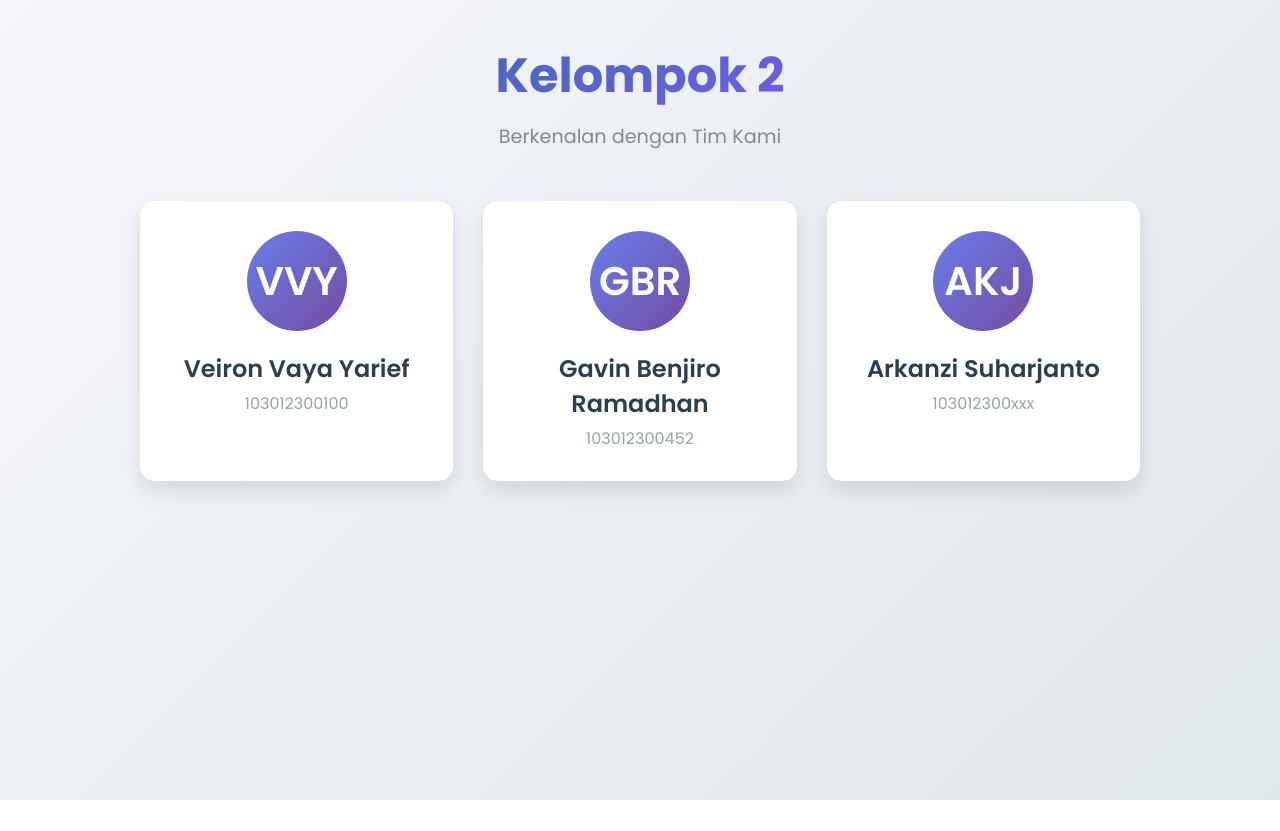
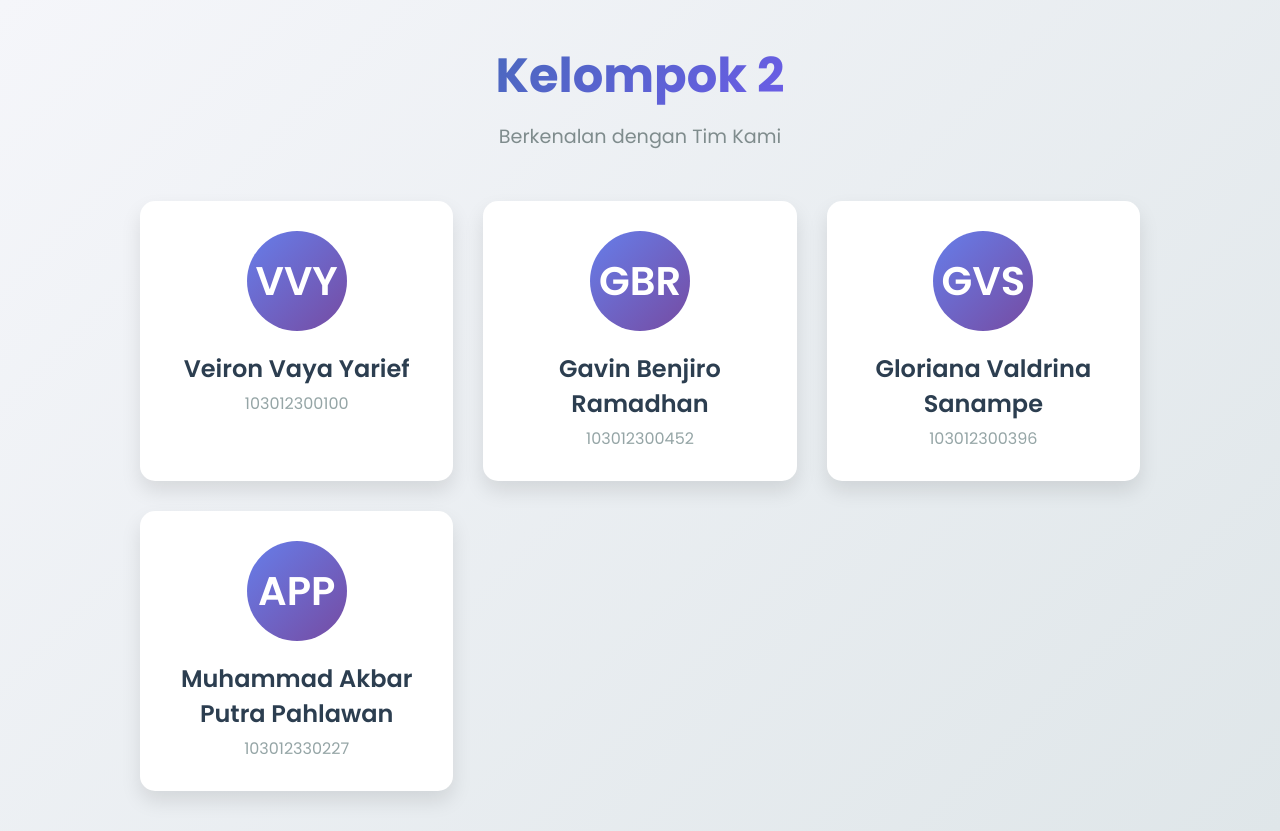
Before and after one commit to VeironVaya/deploy_vm_test_html, a plain HTML site: page index.html in a window 1280 px wide. Before the commit the page ends 800 px from the top, so only its background shows below. Drawn offline with Linux system fonts and the light colour scheme.

Commit message:
update tampilan

```diff
--- a/index.html
+++ b/index.html
@@ -3,7 +3,7 @@
 <head>
     <meta charset="UTF-8">
     <meta name="viewport" content="width=device-width, initial-scale=1.0">
-    <title>Profil Kelompok 2 - Modern</title>
+    <title>Profil Kelompok REXONA - Modern</title>
 
     <!-- Mengimpor Font dari Google Fonts -->
     <link rel="preconnect" href="https://fonts.googleapis.com">
@@ -152,9 +152,15 @@
 
         <!-- Kartu Anggota 3 -->
         <div class="member-card">
-            <div class="avatar">AKJ</div> <!-- Ganti dengan inisial nama -->
-            <h3>Arkanzi Suharjanto</h3>
-            <p>103012300xxx</p>
+            <div class="avatar">GVS</div> <!-- Ganti dengan inisial nama -->
+            <h3>Gloriana Valdrina Sanampe</h3>
+            <p>103012300396</p>
+        </div>
+
+        <div class="member-card">
+            <div class="avatar">APP</div> <!-- Ganti dengan inisial nama -->
+            <h3>Muhammad Akbar Putra Pahlawan</h3>
+            <p>103012330227</p>
         </div>
     </main>
 
```
